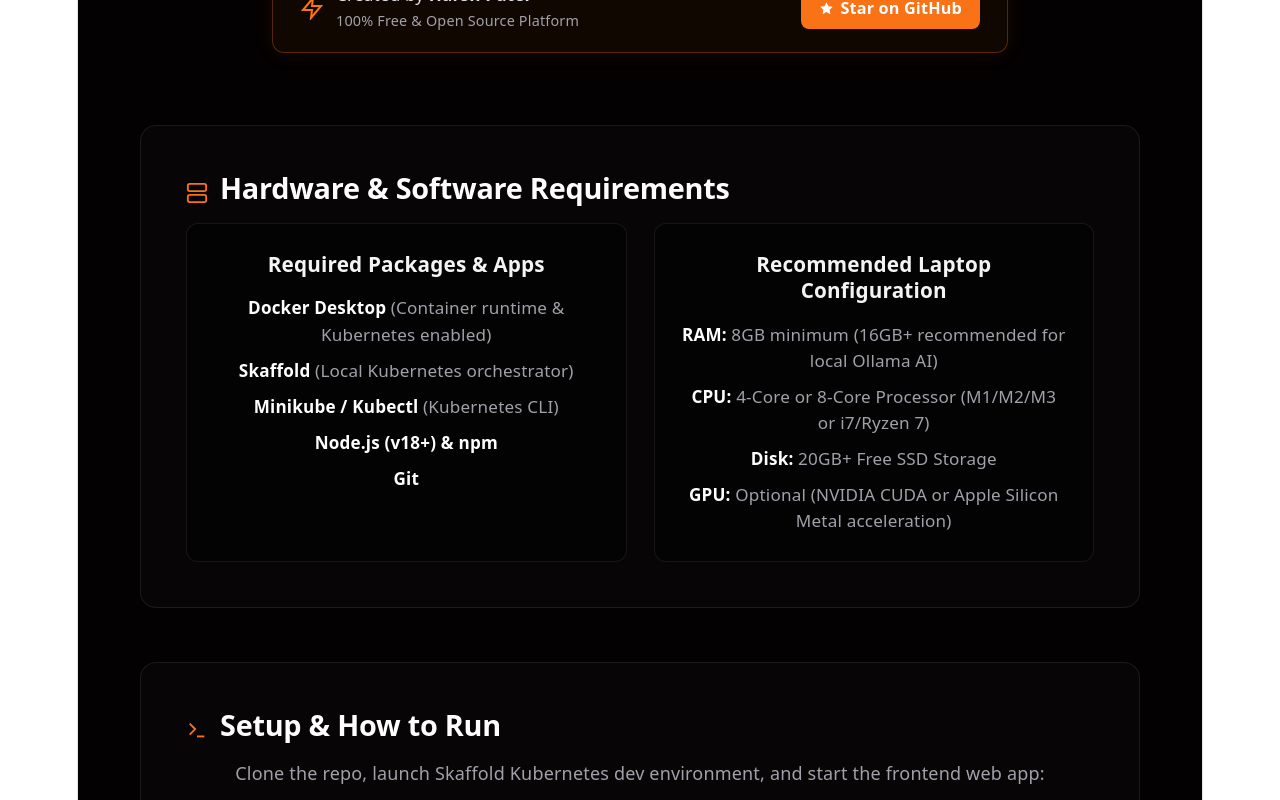
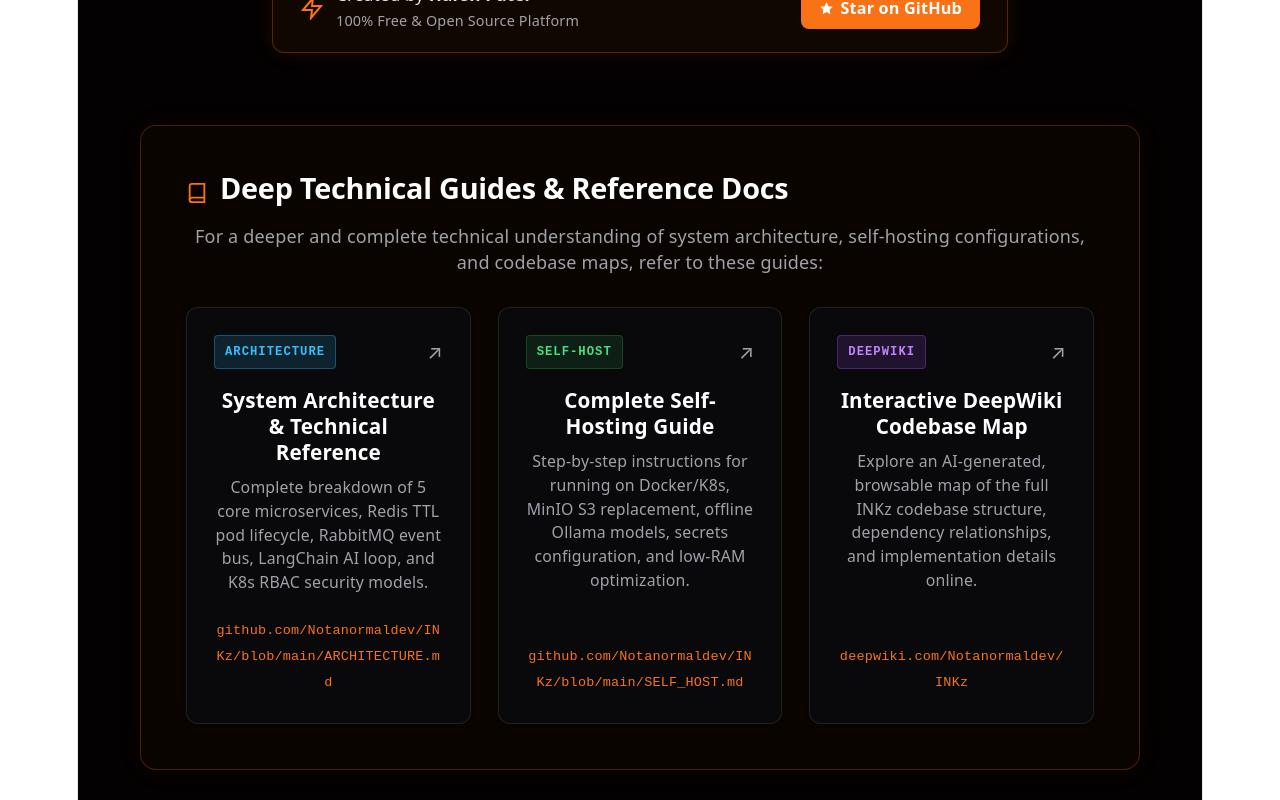
Before and after one commit to Notanormaldev/INKz, a React (Vite) app in the folder frontend/: page /docs in a window 1280 px wide. Shown: the part 560-1360 px from the top of the page. Built offline with nearby package versions, Linux system fonts and the light colour scheme; no server answers; the HTML template or start-up script is replaced by a standard one; a web font is replaced by a local one.

Commit message:
feat: add self-hosted and offline documentation page with interactive setup guides and environment configurations

```diff
--- a/frontend/src/pages/SelfHostedDocs.css
+++ b/frontend/src/pages/SelfHostedDocs.css
@@ -466,3 +466,102 @@
 .back-home-btn:hover {
   color: #ffffff;
 }
+
+/* Deep Technical Guides Grid */
+.deep-guides-section {
+  background: rgba(249, 115, 22, 0.03);
+  border: 1px solid rgba(249, 115, 22, 0.25);
+  box-shadow: 0 0 30px rgba(249, 115, 22, 0.05);
+}
+
+.deep-links-grid {
+  display: grid;
+  grid-template-columns: repeat(auto-fit, minmax(280px, 1fr));
+  gap: 1.5rem;
+}
+
+.deep-link-card {
+  display: flex;
+  flex-direction: column;
+  justify-content: space-between;
+  background: #09090b;
+  border: 1px solid rgba(255, 255, 255, 0.1);
+  border-radius: 12px;
+  padding: 1.5rem;
+  text-decoration: none;
+  transition: all 0.25s ease;
+}
+
+.deep-link-card:hover {
+  transform: translateY(-3px);
+  border-color: rgba(249, 115, 22, 0.6);
+  box-shadow: 0 8px 24px rgba(249, 115, 22, 0.15);
+  background: rgba(249, 115, 22, 0.06);
+}
+
+.deep-link-header {
+  display: flex;
+  align-items: center;
+  justify-content: space-between;
+  margin-bottom: 1rem;
+}
+
+.deep-tag {
+  font-size: 0.68rem;
+  font-weight: 800;
+  letter-spacing: 1px;
+  padding: 3px 10px;
+  border-radius: 4px;
+  font-family: monospace;
+}
+
+.arch-tag {
+  background: rgba(56, 189, 248, 0.15);
+  color: #38bdf8;
+  border: 1px solid rgba(56, 189, 248, 0.3);
+}
+
+.host-tag {
+  background: rgba(46, 164, 79, 0.15);
+  color: #4ade80;
+  border: 1px solid rgba(46, 164, 79, 0.3);
+}
+
+.wiki-tag {
+  background: rgba(168, 85, 247, 0.15);
+  color: #c084fc;
+  border: 1px solid rgba(168, 85, 247, 0.3);
+}
+
+.external-arrow {
+  color: #a1a1aa;
+  font-size: 1.1rem;
+  transition: transform 0.2s ease;
+}
+
+.deep-link-card:hover .external-arrow {
+  color: #f97316;
+  transform: translate(2px, -2px);
+}
+
+.deep-link-card h3 {
+  font-size: 1.15rem;
+  color: #ffffff;
+  margin: 0 0 0.6rem;
+  font-weight: 700;
+}
+
+.deep-link-card p {
+  font-size: 0.88rem;
+  color: #a1a1aa;
+  line-height: 1.5;
+  margin: 0 0 1.25rem;
+  flex-grow: 1;
+}
+
+.deep-link-url {
+  font-family: monospace;
+  font-size: 0.75rem;
+  color: #f97316;
+  word-break: break-all;
+}
--- a/frontend/src/pages/SelfHostedDocs.jsx
+++ b/frontend/src/pages/SelfHostedDocs.jsx
@@ -124,6 +124,67 @@
             </a>
           </div>
         </div>
+
+        {/* Deep Technical Guides & Reference Section */}
+        <section className="docs-card-section deep-guides-section">
+          <div className="section-title-row">
+            <svg className="section-icon-svg" viewBox="0 0 24 24" fill="none" stroke="currentColor" strokeWidth="2">
+              <path d="M4 19.5A2.5 2.5 0 0 1 6.5 17H20"/>
+              <path d="M6.5 2H20v20H6.5A2.5 2.5 0 0 1 4 19.5v-15A2.5 2.5 0 0 1 6.5 2z"/>
+            </svg>
+            <h2 className="section-heading">Deep Technical Guides & Reference Docs</h2>
+          </div>
+          <p className="section-desc">
+            For a deeper and complete technical understanding of system architecture, self-hosting configurations, and codebase maps, refer to these guides:
+          </p>
+
+          <div className="deep-links-grid">
+            <a
+              href="https://github.com/Notanormaldev/INKz/blob/main/ARCHITECTURE.md"
+              target="_blank"
+              rel="noreferrer"
+              className="deep-link-card"
+            >
+              <div className="deep-link-header">
+                <span className="deep-tag arch-tag">ARCHITECTURE</span>
+                <span className="external-arrow">↗</span>
+              </div>
+              <h3>System Architecture & Technical Reference</h3>
+              <p>Complete breakdown of 5 core microservices, Redis TTL pod lifecycle, RabbitMQ event bus, LangChain AI loop, and K8s RBAC security models.</p>
+              <span className="deep-link-url">github.com/Notanormaldev/INKz/blob/main/ARCHITECTURE.md</span>
+            </a>
+
+            <a
+              href="https://github.com/Notanormaldev/INKz/blob/main/SELF_HOST.md"
+              target="_blank"
+              rel="noreferrer"
+              className="deep-link-card"
+            >
+              <div className="deep-link-header">
+                <span className="deep-tag host-tag">SELF-HOST</span>
+                <span className="external-arrow">↗</span>
+              </div>
+              <h3>Complete Self-Hosting Guide</h3>
+              <p>Step-by-step instructions for running on Docker/K8s, MinIO S3 replacement, offline Ollama models, secrets configuration, and low-RAM optimization.</p>
+              <span className="deep-link-url">github.com/Notanormaldev/INKz/blob/main/SELF_HOST.md</span>
+            </a>
+
+            <a
+              href="https://deepwiki.com/Notanormaldev/INKz"
+              target="_blank"
+              rel="noreferrer"
+              className="deep-link-card"
+            >
+              <div className="deep-link-header">
+                <span className="deep-tag wiki-tag">DEEPWIKI</span>
+                <span className="external-arrow">↗</span>
+              </div>
+              <h3>Interactive DeepWiki Codebase Map</h3>
+              <p>Explore an AI-generated, browsable map of the full INKz codebase structure, dependency relationships, and implementation details online.</p>
+              <span className="deep-link-url">deepwiki.com/Notanormaldev/INKz</span>
+            </a>
+          </div>
+        </section>
 
         {/* 1. Hardware & Software Requirements */}
         <section className="docs-card-section">
```
